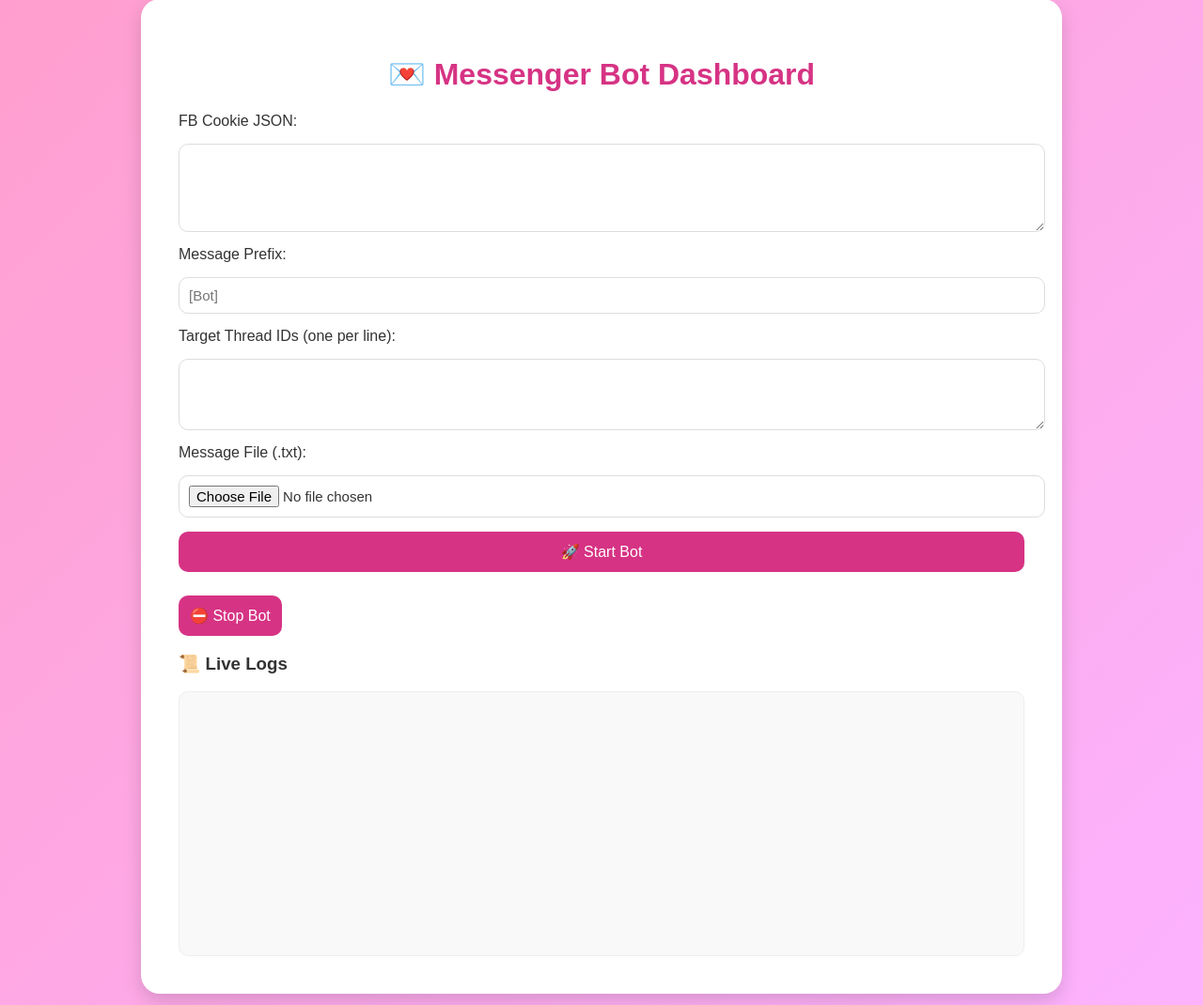
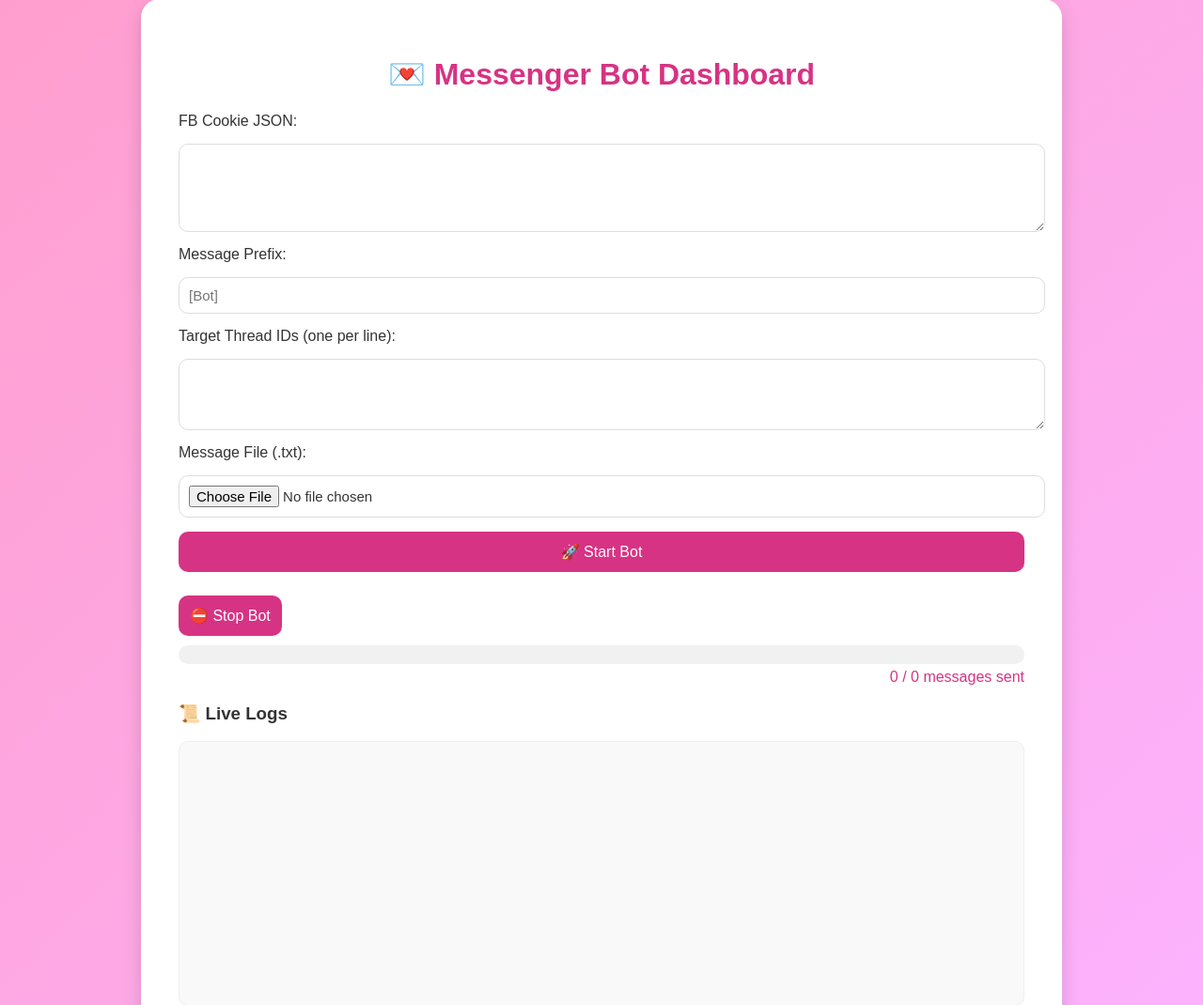
Before and after one commit to 9v1h3r3/TRIPLE-OG, a Flask app: page / in a window 1280 px wide. Shown: the part 61-1131 px from the top of the page at 94% size. Run offline with Flask 3, Linux system fonts and the light colour scheme; some libraries are stand-ins or nearby versions.

Commit message:
Update index.html

```diff
--- a/templates/index.html
+++ b/templates/index.html
@@ -2,7 +2,7 @@
 <html lang="en">
 <head>
   <meta charset="UTF-8">
-  <title>Messenger E2EE Bot Dashboard</title>
+  <title>Messenger Bot Dashboard</title>
   <script src="https://cdn.socket.io/4.5.4/socket.io.min.js"></script>
   <style>
     body {
@@ -60,6 +60,25 @@
       white-space: pre-wrap;
       border: 1px solid #eee;
     }
+    .progress-container {
+      width: 100%;
+      background: #f1f1f1;
+      border-radius: 10px;
+      margin-top: 10px;
+      overflow: hidden;
+    }
+    .progress-bar {
+      height: 20px;
+      background: linear-gradient(90deg, #ff69b4, #d63384);
+      width: 0%;
+      transition: width 0.3s ease;
+    }
+    .counter {
+      text-align: right;
+      margin-top: 5px;
+      font-weight: 500;
+      color: #d63384;
+    }
   </style>
 </head>
 <body>
@@ -84,6 +103,11 @@
 
     <button id="stopBtn">⛔ Stop Bot</button>
 
+    <div class="progress-container">
+      <div id="progressBar" class="progress-bar"></div>
+    </div>
+    <div id="counter" class="counter">0 / 0 messages sent</div>
+
     <h3>📜 Live Logs</h3>
     <div class="log-box" id="logBox"></div>
   </div>
@@ -95,6 +119,13 @@
       const logBox = document.getElementById("logBox");
       logBox.textContent += msg + "\n";
       logBox.scrollTop = logBox.scrollHeight;
+    });
+
+    socket.on("progress_update", data => {
+      const percent = ((data.sent / data.total) * 100).toFixed(1);
+      document.getElementById("progressBar").style.width = percent + "%";
+      document.getElementById("counter").textContent =
+        `${data.sent} / ${data.total} messages sent`;
     });
 
     document.getElementById("botForm").onsubmit = async e => {
```
